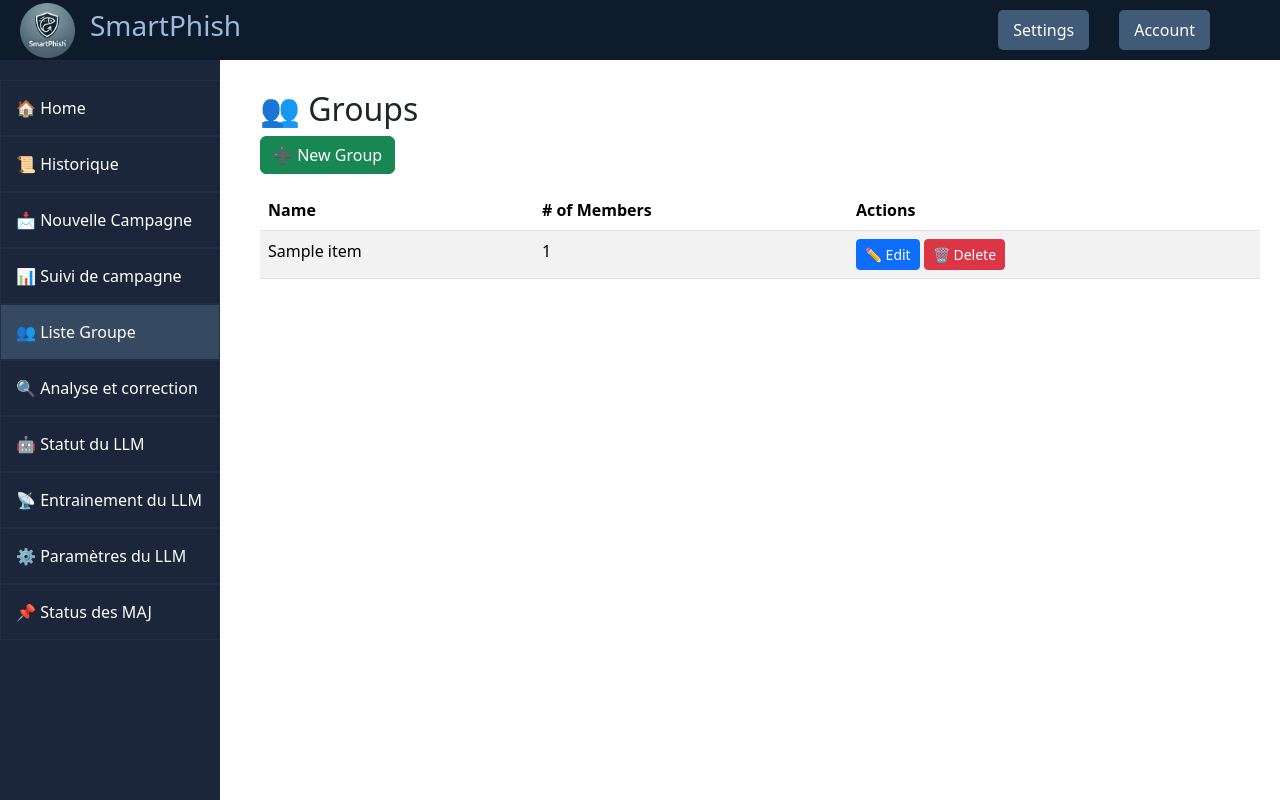
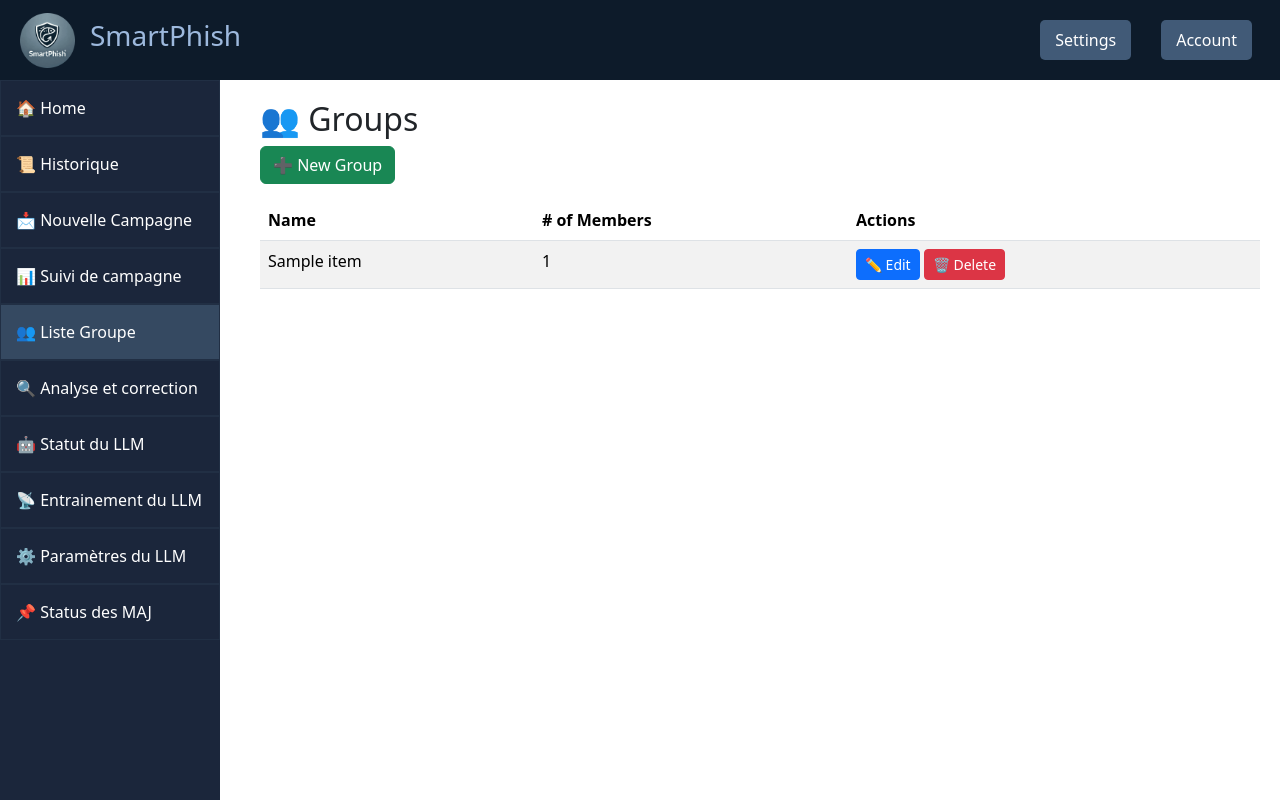
Before and after one commit to Maxencedu66/smartphish, a Flask app: page /groups in a window 1280 px wide. Run offline with Flask 3, Linux system fonts and the light colour scheme; tables that the repository leaves empty hold one stand-in row (values such as "Sample post"); a database or web service that is not in the repository returns one stand-in record (values such as "Sample title"); data that the repository does not hold is empty; parts of the project's set-up code (start-up, migrations or seed data) failed here and were passed over; some libraries are stand-ins or nearby versions.

Commit message:
Fix tailles de l'interface

```diff
--- a/src/static/css/styles.css
+++ b/src/static/css/styles.css
@@ -25,7 +25,7 @@ header {
     position: fixed;
     top: 0;
     left: 0;
-    height: 60px;
+    height: 80px;
     z-index: 100;
 }
 
@@ -44,7 +44,7 @@ header {
 .header-buttons {
     display: flex; /* Active flexbox */
     align-items: center;
-    margin-right: 50px; /* Ajoute une marge à droite */
+    margin-right: 8px; /* Ajoute une marge à droite */
     gap: 30px; /* Ajuste l’espace entre les boutons */
 }
 .header-buttons button {
@@ -107,7 +107,7 @@ aside li:hover {
 /* Contenu principal */
 main {
     margin-left: 240px;
-    margin-top: 70px;
+    margin-top: 80px;
     padding: 20px;
 }
 
--- a/src/templates/llm-status.html
+++ b/src/templates/llm-status.html
@@ -10,7 +10,7 @@
 
 <h4>Modèles téléchargés</h4>
 
-<table class="table table-striped">
+<table class="table table-striped" style="max-width: 1000px;">
     <thead>
         <tr>
             <th></th>
```
